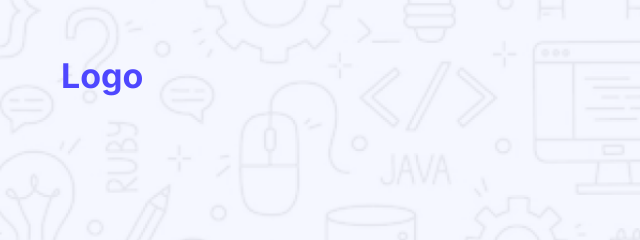
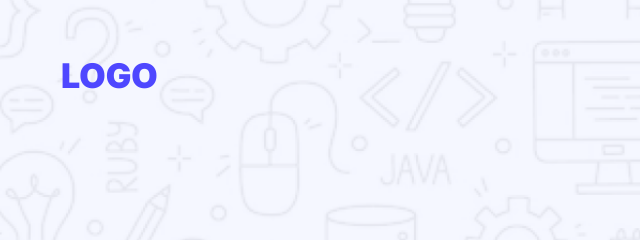
Before and after one commit to priyotush25/landing-lauchpad, a plain HTML site: page index.html in a window 1280 px wide. Shown: the top 240 px of the page, 9-649 px from the left. Drawn offline with Linux system fonts and the light colour scheme.

Commit message:
final review all section

```diff
--- a/index.html
+++ b/index.html
@@ -11,7 +11,7 @@
     <header>
       <!-- navbar -->
       <nav>
-        <h1 class="inter">Logo</h1>
+        <h1>LOGO</h1>
         <a href=""><button class="primary-btn">Sign Up</button></a>
       </nav>
       <div class="banner">
--- a/style.css
+++ b/style.css
@@ -59,7 +59,9 @@ nav {
 }
 
 nav h1 {
+  font-family: "Inter", sans-serif;
   font-size: 34px;
+  font-weight: 900;
   color: rgb(78, 71, 255);
 }
 
@@ -73,7 +75,7 @@ nav h1 {
 
 .banner h2 {
   color: rgb(37, 36, 50);
-  font-family: Raleway;
+  font-family: "Raleway", sans-serif;
   font-size: 65px;
   font-weight: 700;
   margin-bottom: 37px;
```
